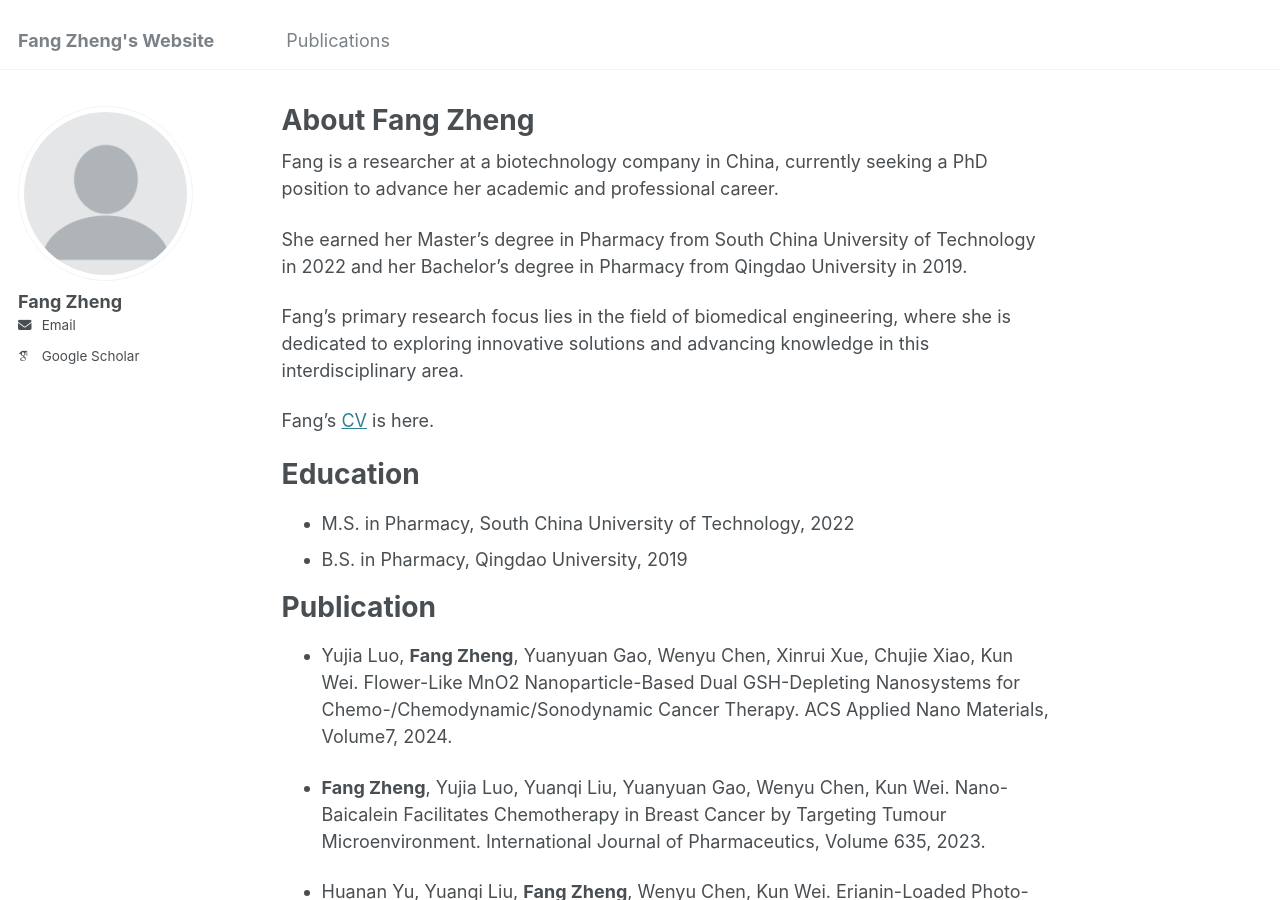
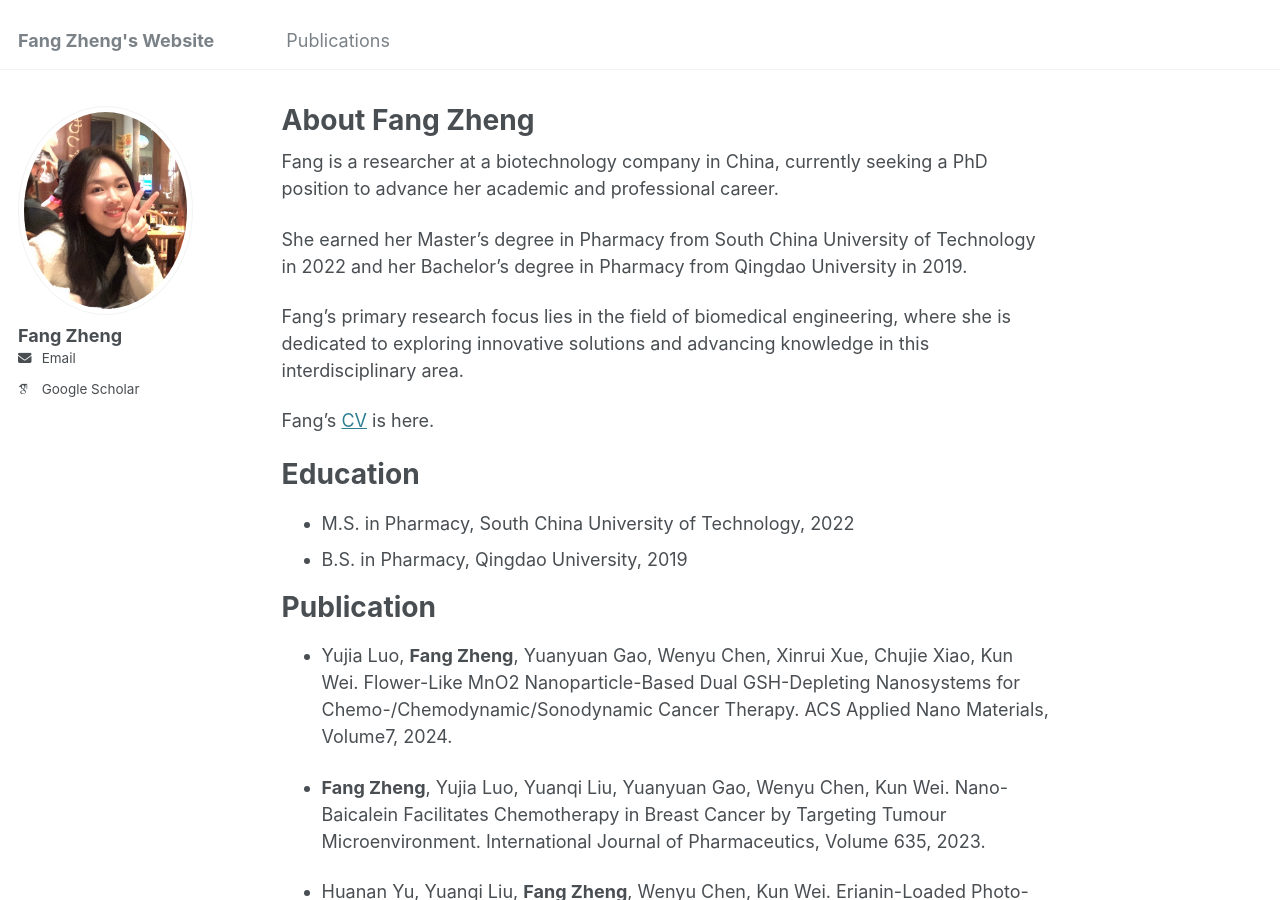
Before and after one commit to zheng-fang-1/zheng-fang-1.github.io, a Jekyll site: the page built from _pages/about.md, in a window 1280 px wide and 900 px high. Built offline with Jekyll 4.4.1, drawn with Linux system fonts in a browser that asks for light colours; some web fonts are replaced.

Commit message:
photo update

```diff
--- a/_config.yml
+++ b/_config.yml
@@ -21,7 +21,7 @@ repository               : "zheng-fang-1/zheng-fang-1.github.io"
 #               Additional customization can be done by editing /_includes/author-profile.html
 author:
   # Biographic information
-  avatar           : "profile.png"
+  avatar           : "ZF.jpg"
   name             : "Fang Zheng"
   pronouns         : # example: "she/her"
   bio              : #"Short biography for the left-hand sidebar"
```
